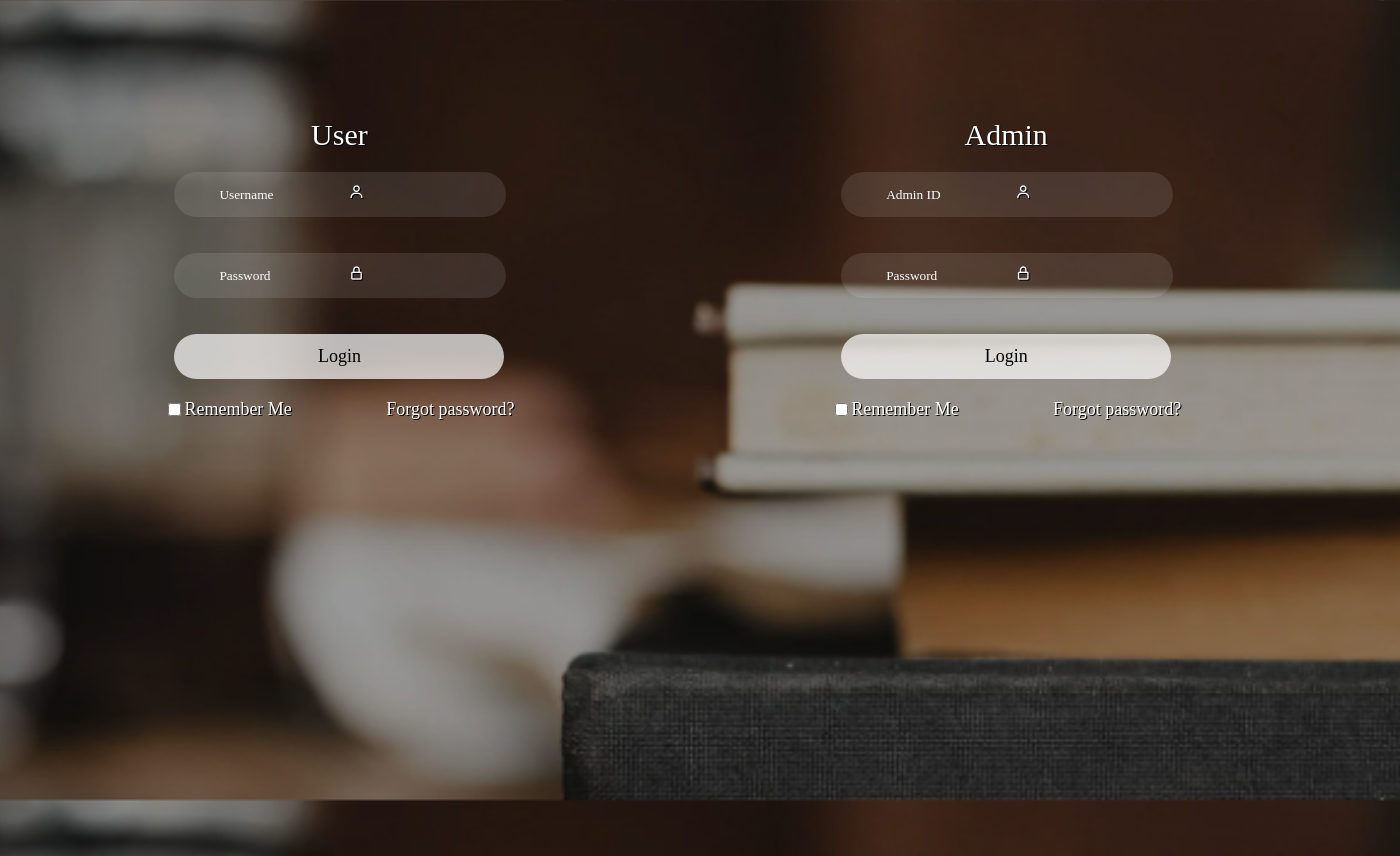
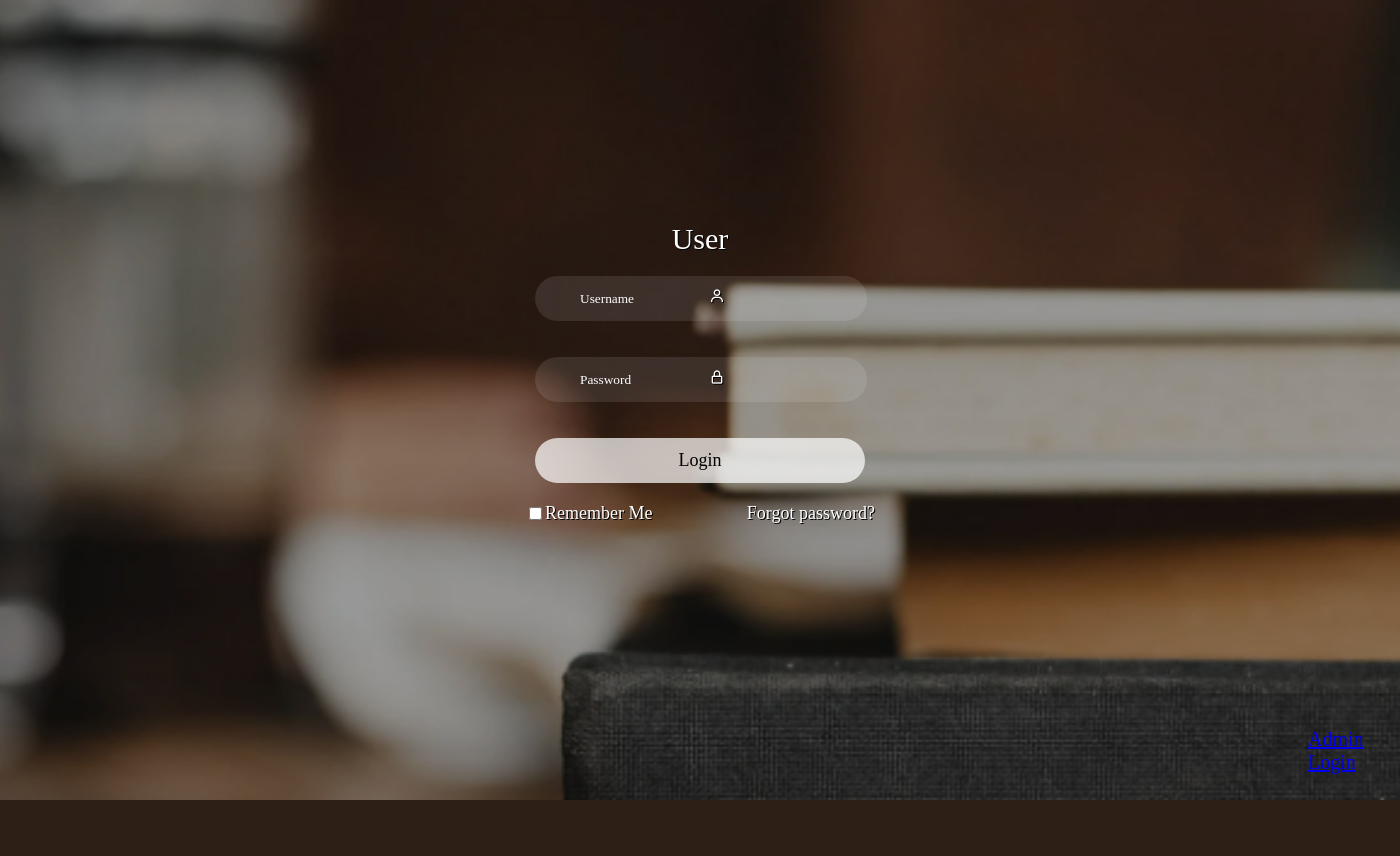
Before and after one commit to AniketTheBot/CS254_Project, a Django app: page /signin in a window 1400 px wide. After the commit the page ends 800 px from the top, so only its background shows below. Run offline with Django 4.2, Linux system fonts and the light colour scheme; some libraries are stand-ins or nearby versions.

Commit message:
Update signin.html

```diff
--- a/mydjango/templates/signin.html
+++ b/mydjango/templates/signin.html
@@ -8,16 +8,14 @@
     <link rel="stylesheet" href="boxicons/css/boxicons.css">
     <link rel="stylesheet" href="https://cdnjs.cloudflare.com/ajax/libs/animate.css/4.1.1/animate.min.css"/>
     <title>Login</title>
+</head>
 <style>
-            .box {
-  display: inline-block;
-  width: 45%;
-  margin: 100px 20px 20px;
-  vertical-align: top;
+    .i{
+        margin-left: 1300px;
+        font-size: 20px;
+        color: White;
     }
-
 </style>
-    </head>
 <body>
     <div class="box">
         <div class="container">
@@ -46,32 +44,8 @@
             </div>
         </div>
     </div>
-        <div class="box">
-            <div class="container">
-                <div class="top-header">
-                    <header>Admin</header>
-                </div>
-                <div class="input-field">
-                    <input type="text" class="input" placeholder="Admin ID" required>
-                    <i class="bx bx-user"></i>
-                </div>
-                <div class="input-field">
-                    <input type="password" class="input" placeholder="Password" required>
-                    <i class="bx bx-lock-alt"></i>
-                </div>
-                <div class="input-field">
-                    <input type="Submit" class="submit animate__animated" value="Login" onclick="window.location.href = '/admin';">
-                </div>
-                <div class="bottom">
-                    <div class="left">
-                        <input type="checkbox" id="check">
-                        <label for="check">Remember Me</label>
-                    </div>
-                    <div class="right">
-                        <label><a href="#">Forgot password?</a></label>
-                    </div>
-                </div>
-            </div>
+    <div class="i">
+        <a href="/admin">Admin Login</a>
     </div>
 </body>
 </html>
```
Lines whose indentation alone changed are shown as unchanged.
